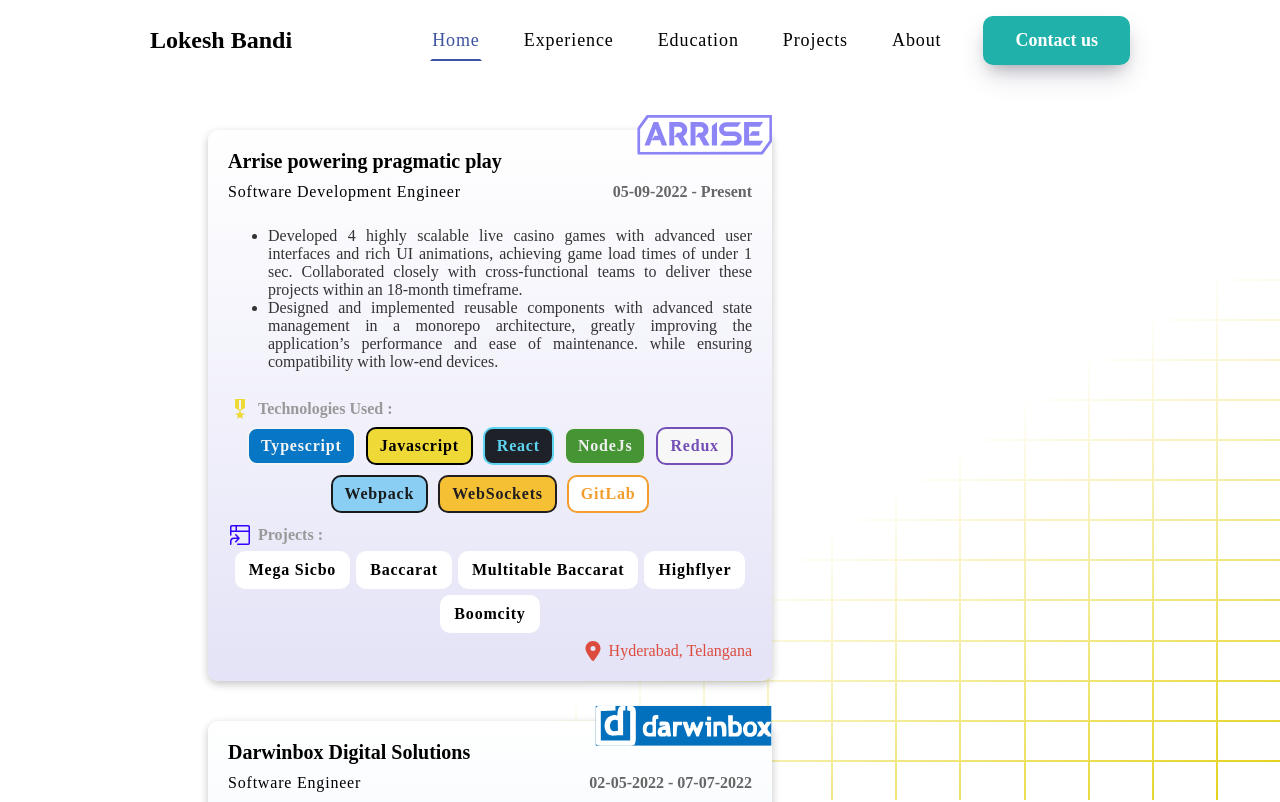
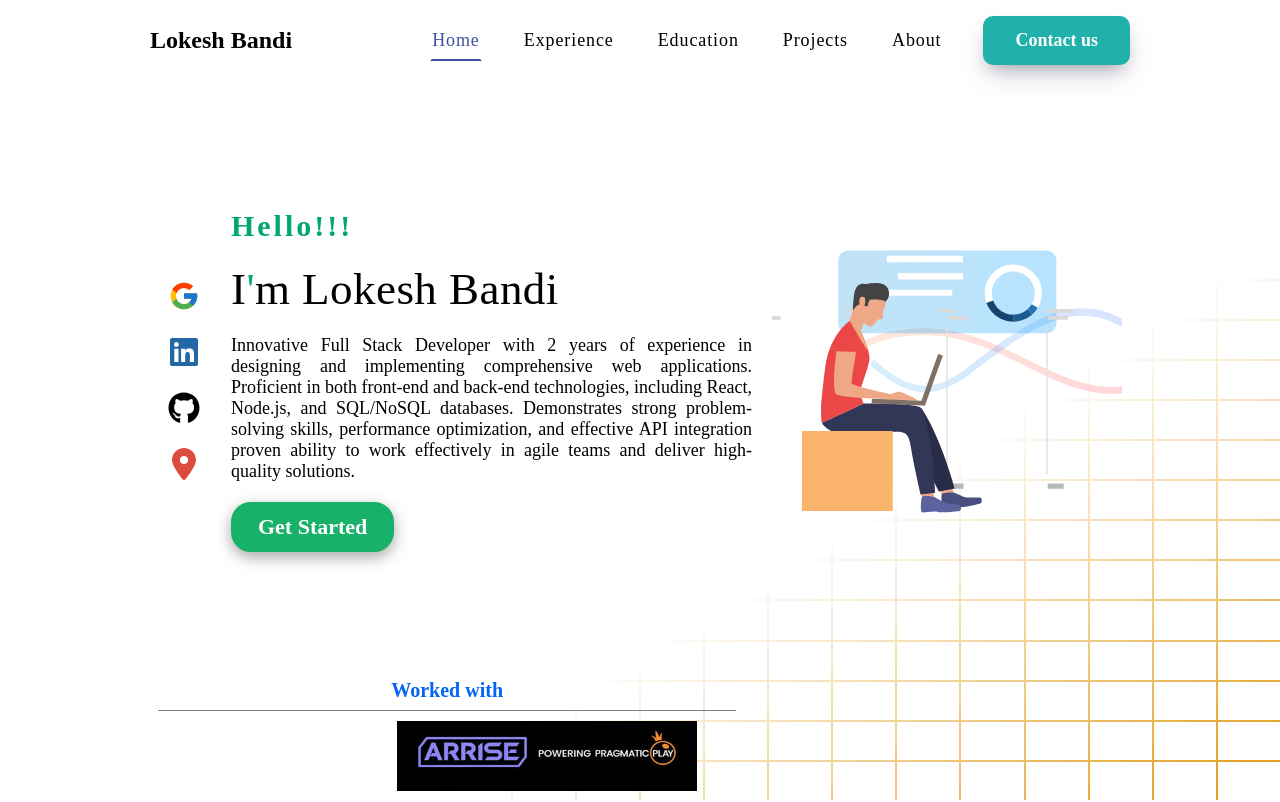
Before and after one commit to Lokesh-Bandi/Portfolio, a React app: page / in a window 1280 px wide. Shown: the top 802 px of the page. Built offline with nearby package versions, Linux system fonts and the light colour scheme; a web font is replaced by a local one.

Commit message:
router updated

```diff
--- a/src/appRouter/AppRouter.tsx
+++ b/src/appRouter/AppRouter.tsx
@@ -2,7 +2,6 @@
 
 import AppGrid from '../AppGrid/AppGrid';
 import { NAV_ITEMS, NAV_ITEMS_ARRAY } from '../components/Navbar/config';
-import ExperiencePage from '../components/Pages/ExperiencePage/ExperiencePage';
 import HomePage from '../components/Pages/HomePage/HomePage';
 
 export const AppRouter = () => {
@@ -10,7 +9,7 @@
     <BrowserRouter>
       <Routes>
         <Route path="/" element={<AppGrid />}>
-          <Route index element={<ExperiencePage />} />
+          <Route index element={<HomePage />} />
           {NAV_ITEMS_ARRAY.map((navItem) => {
             const navItemInfo = NAV_ITEMS[navItem as keyof typeof NAV_ITEMS];
             return (
--- a/webpack/webpack.dev.js
+++ b/webpack/webpack.dev.js
@@ -5,6 +5,7 @@
   devtool: 'cheap-module-source-map',
   devServer: {
     port: 8084,
+    historyApiFallback: true,
   },
   plugins: [
     new webpack.DefinePlugin({
```
